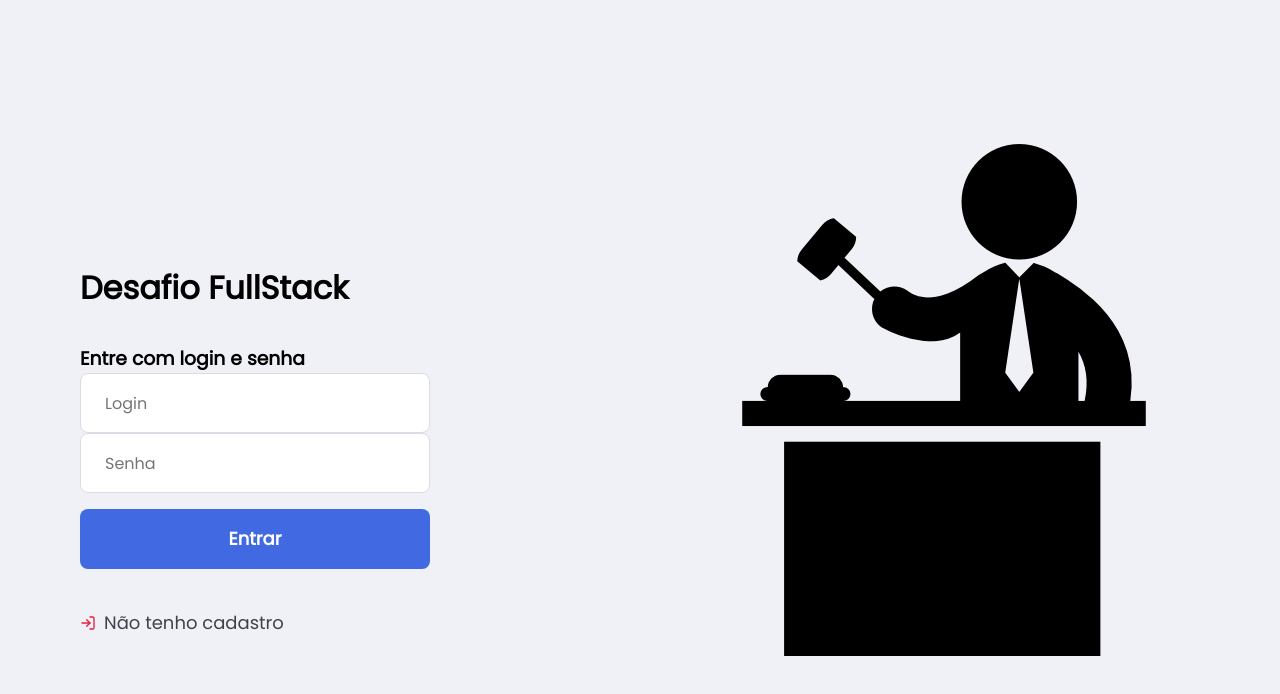
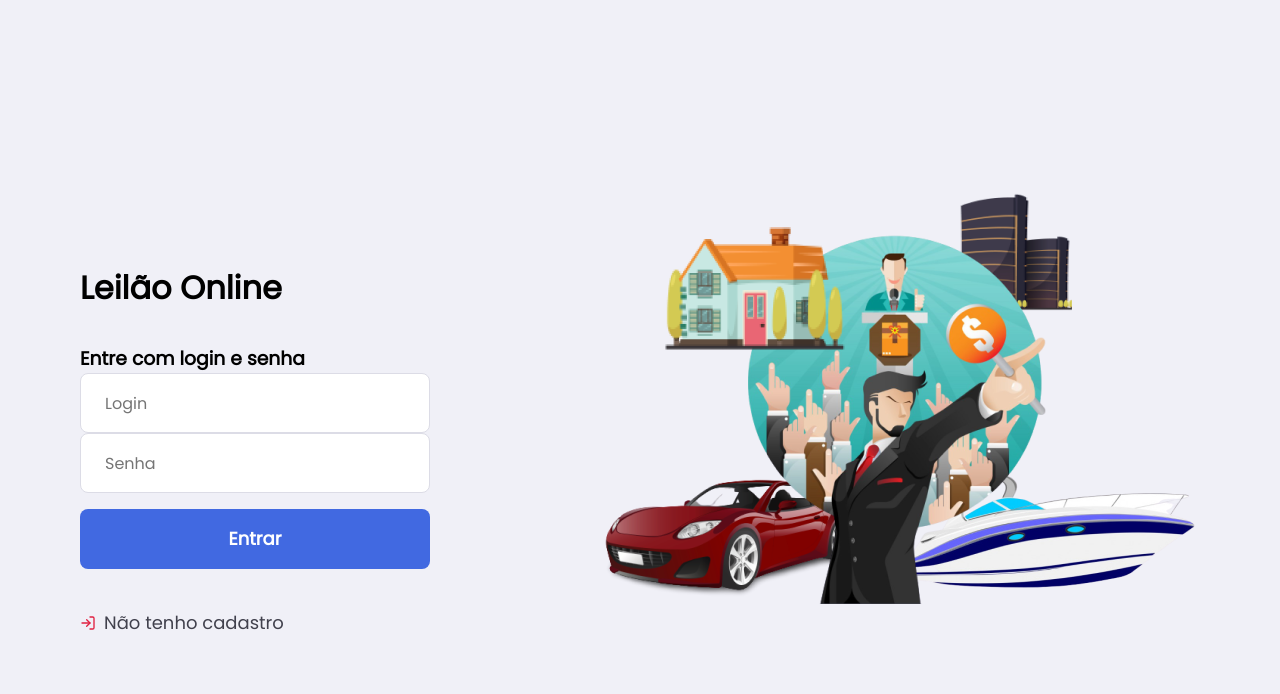
Before and after one commit to roberth-silva/fullstackchallenge, a React (Create React App) app in the folder fullstackchalenge_front/: page / in a window 1280 px wide. Shown: the top 694 px of the page. Built offline with nearby package versions, Linux system fonts and the light colour scheme.

Commit message:
add auction logo

```diff
--- a/fullstackchalenge_front/src/pages/Login/index.tsx
+++ b/fullstackchalenge_front/src/pages/Login/index.tsx
@@ -2,8 +2,7 @@
 import { FiLogIn } from 'react-icons/fi';
 import { Link, useHistory } from 'react-router-dom';
 
-import logoJobs from '../../assets/images/jobs.png';
-import leilao from '../../assets/images/leilao2.png';
+import leilao from '../../assets/images/leilao1.png';
 
 import api from '../../services/api';
 
@@ -41,7 +40,7 @@
         <div className="logon-container">
             <section className="form">
                 <form onSubmit={handleLogin}>
-                    <h1>Desafio FullStack</h1>
+                    <h1>Leilão Online</h1>
                     <h3>Entre com login e senha</h3>
 
                     <input
@@ -65,7 +64,7 @@
                 </form>
             </section>
 
-            <img src={leilao} alt="Heroes" />
+            <img src={leilao} alt="Leilão Logo" />
         </div>
     );
 }
```
Also changed, not shown: fullstackchalenge_front/src/assets/images/auction_logo.png (added), fullstackchalenge_front/src/assets/images/leilao1.png (added).
